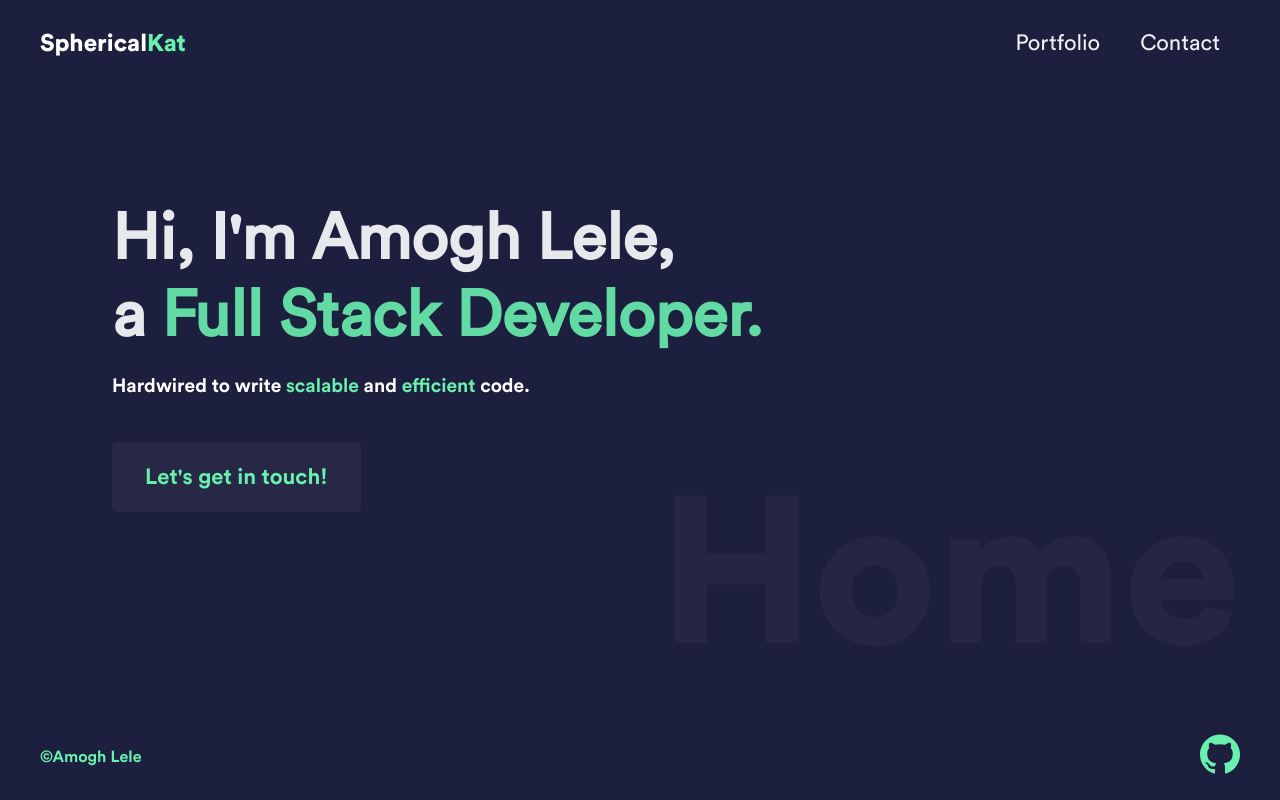
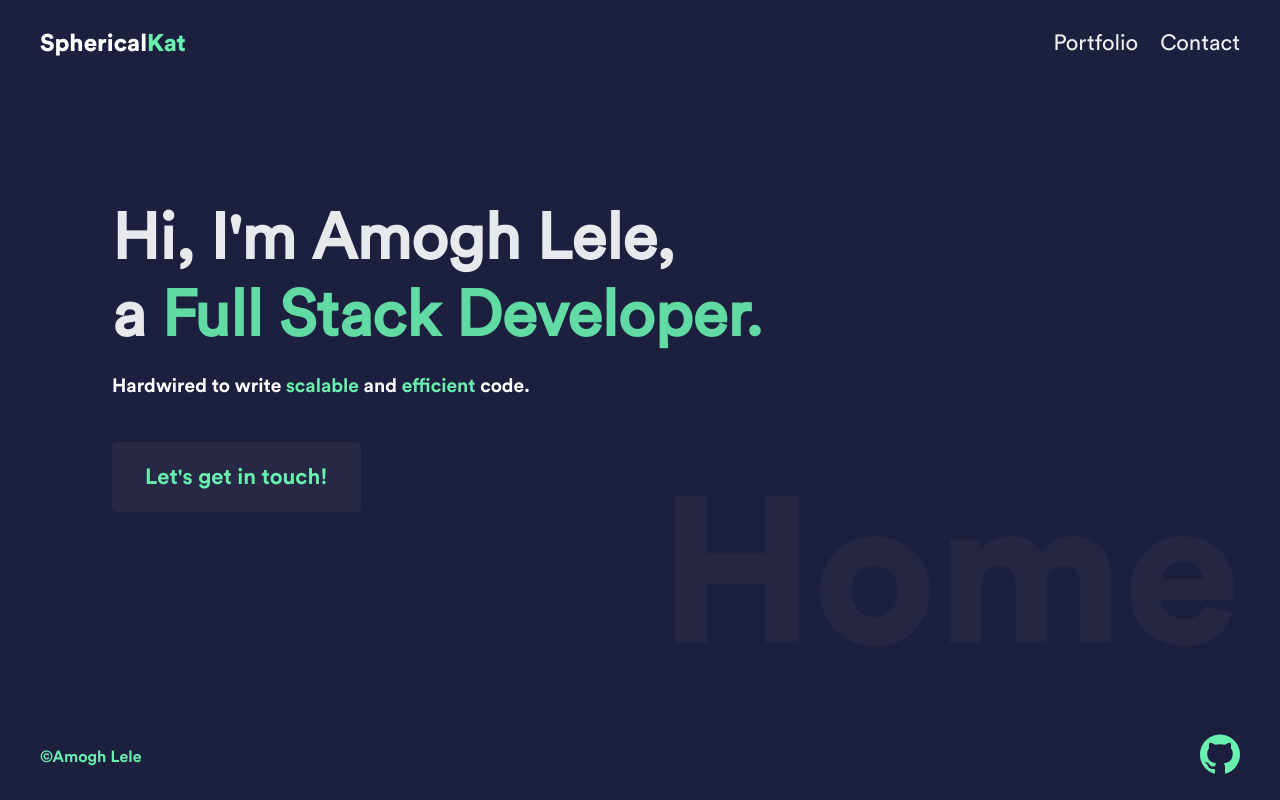
Before and after one commit to SphericalKat/sphericalkat.dev, a React (Create React App) app: page / in a window 1280 px wide. Built offline with nearby package versions, Linux system fonts and the light colour scheme.

Commit message:
:lipstick: align navbar items with right margin
Signed-off-by: ATechnoHazard <amolele@gmail.com>

```diff
--- a/src/components/navbar/navbar.css
+++ b/src/components/navbar/navbar.css
@@ -44,12 +44,12 @@ header {
 }
 
 .nav-links li {
-  padding: 0px 10px;
+  padding-left: 0.5em;
 }
 
 @media (min-width: 768px) {
   .nav-links li {
-    padding: 0px 20px;
+    padding-left: 1em;
   }
 }
 
```
